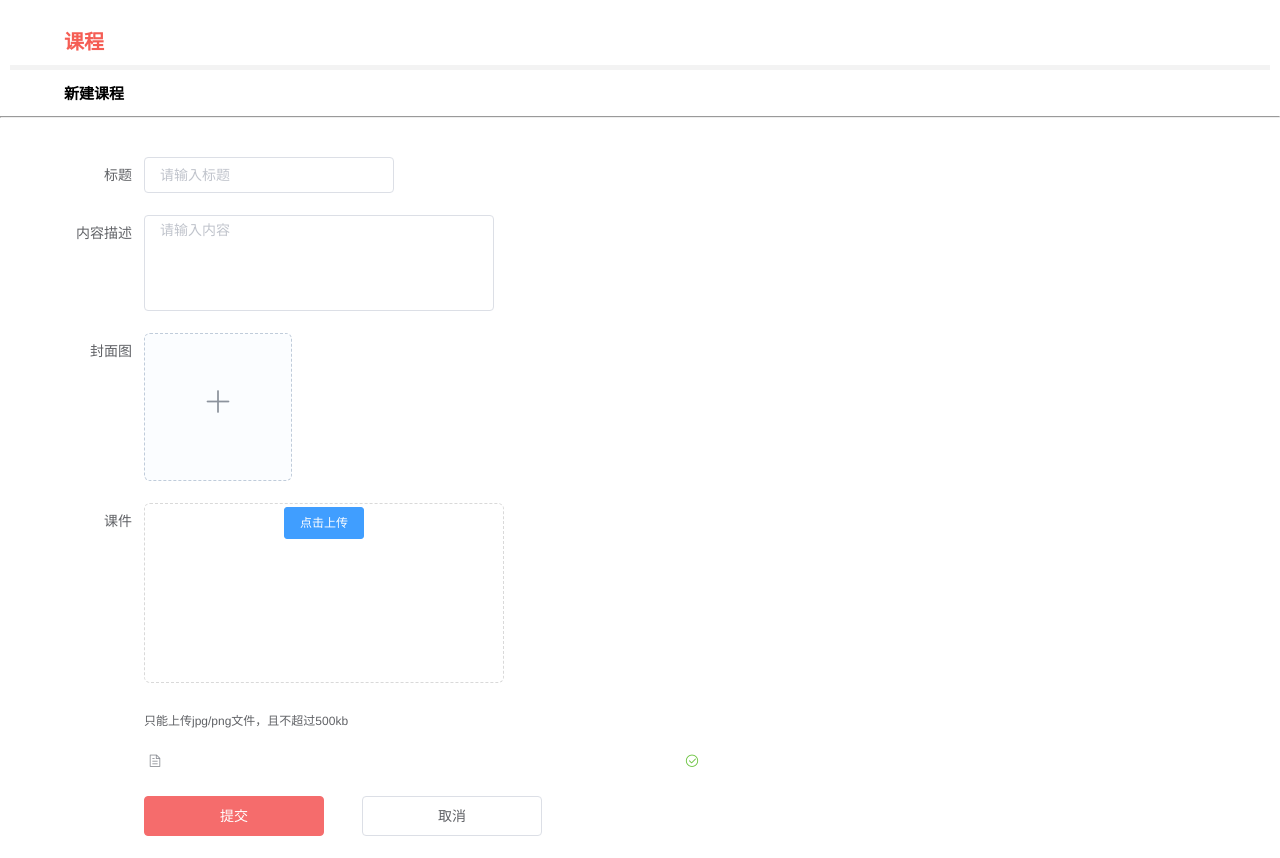
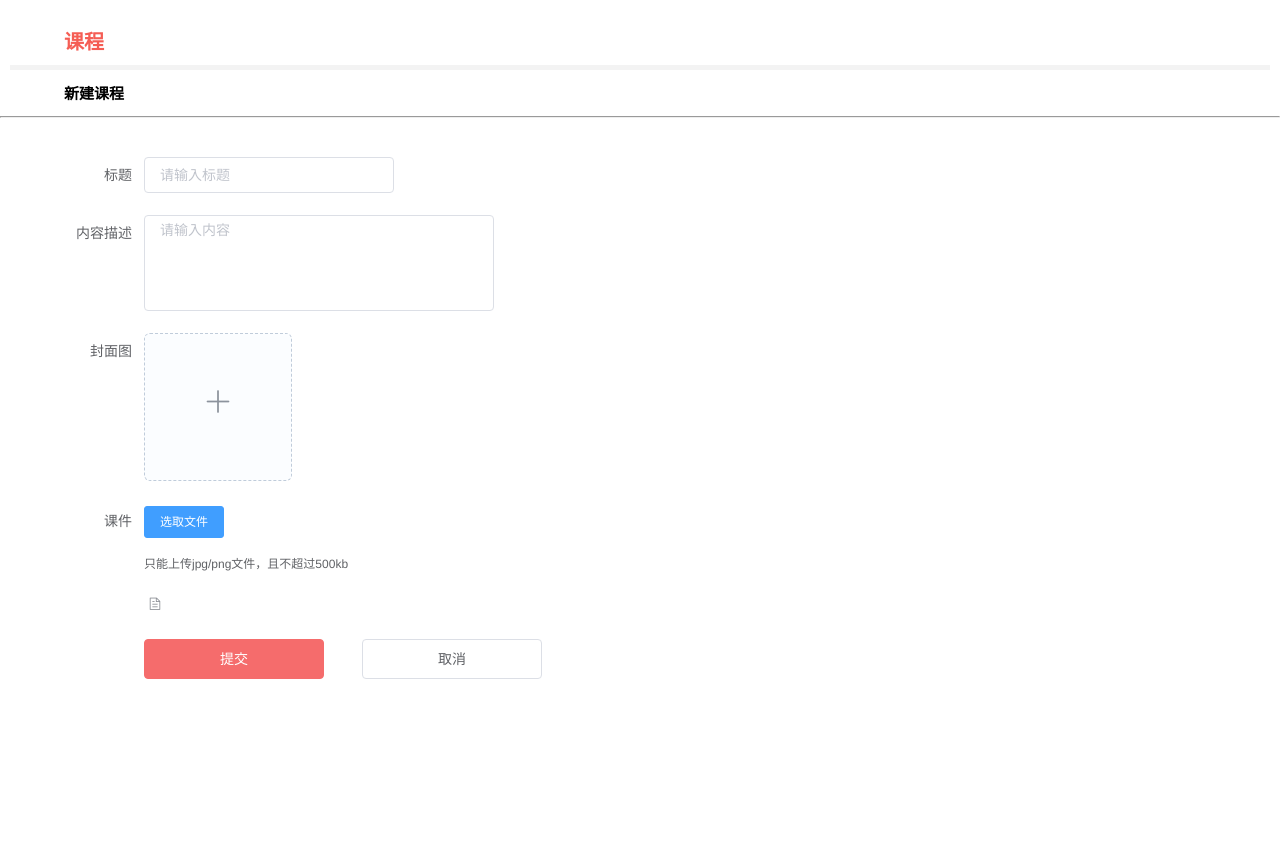
Before and after one commit to SBXSYZL/space, a Vue app: page /uploadFiles in a window 1280 px wide. After the commit the page ends 800 px from the top, so only its background shows below. Built offline with nearby package versions, Linux system fonts and the light colour scheme.

Commit message:
上传文件

```diff
--- a/src/views/UploadFiles.vue
+++ b/src/views/UploadFiles.vue
@@ -36,6 +36,7 @@
           <!--封面图 start-->
           <el-form-item label="封面图">
             <el-upload
+              :auto-upload="false"
               :on-preview="handlePictureCardPreview"
               :on-remove="handleRemove"
               action="https://jsonplaceholder.typicode.com/posts/"
@@ -51,17 +52,16 @@
           <!--上传课件 start-->
           <el-form-item label="课件">
             <el-upload
-
-              :before-remove="beforeRemove"
+              list-type=""
+              class="upload-demo"
+              ref="upload"
+              action="https://jsonplaceholder.typicode.com/posts/"
+              :on-preview="handlePreview"
+              :on-remove="handleRemove"
               :file-list="fileList"
-              :limit="3"
-              :on-exceed="handleExceed"
-              :on-remove="handleRemove2"
-              action="https://jsonplaceholder.typicode.com/posts/"
-              class="upload-demo"
-              multiple>
-              <el-button size="small" type="primary">点击上传</el-button>
-              <div class="el-upload__tip" slot="tip">只能上传jpg/png文件，且不超过500kb</div>
+              :auto-upload="false">
+              <el-button slot="trigger" size="small" type="primary">选取文件</el-button>
+              <div slot="tip" class="el-upload__tip">只能上传jpg/png文件，且不超过500kb</div>
             </el-upload>
           </el-form-item>
           <!--上传课件 end-->
@@ -100,6 +100,7 @@
     methods: {
       onSubmit() {
         console.log('submit!');
+        this.$refs.upload.submit();
       },
       handleChange(value) {
         console.log(value);
@@ -111,17 +112,8 @@
         this.dialogImageUrl = file.url;
         this.dialogVisible = true;
       },
-      handleRemove2(file, fileList) {
-        console.log(file, fileList);
-      },
       handlePreview(file) {
         console.log(file);
-      },
-      handleExceed(files, fileList) {
-        this.$message.warning(`当前限制选择 3 个文件，本次选择了 ${files.length} 个文件，共选择了 ${files.length + fileList.length} 个文件`);
-      },
-      beforeRemove(file, fileList) {
-        return this.$confirm(`确定移除 ${file.name}？`);
       }
     }
   };
```
